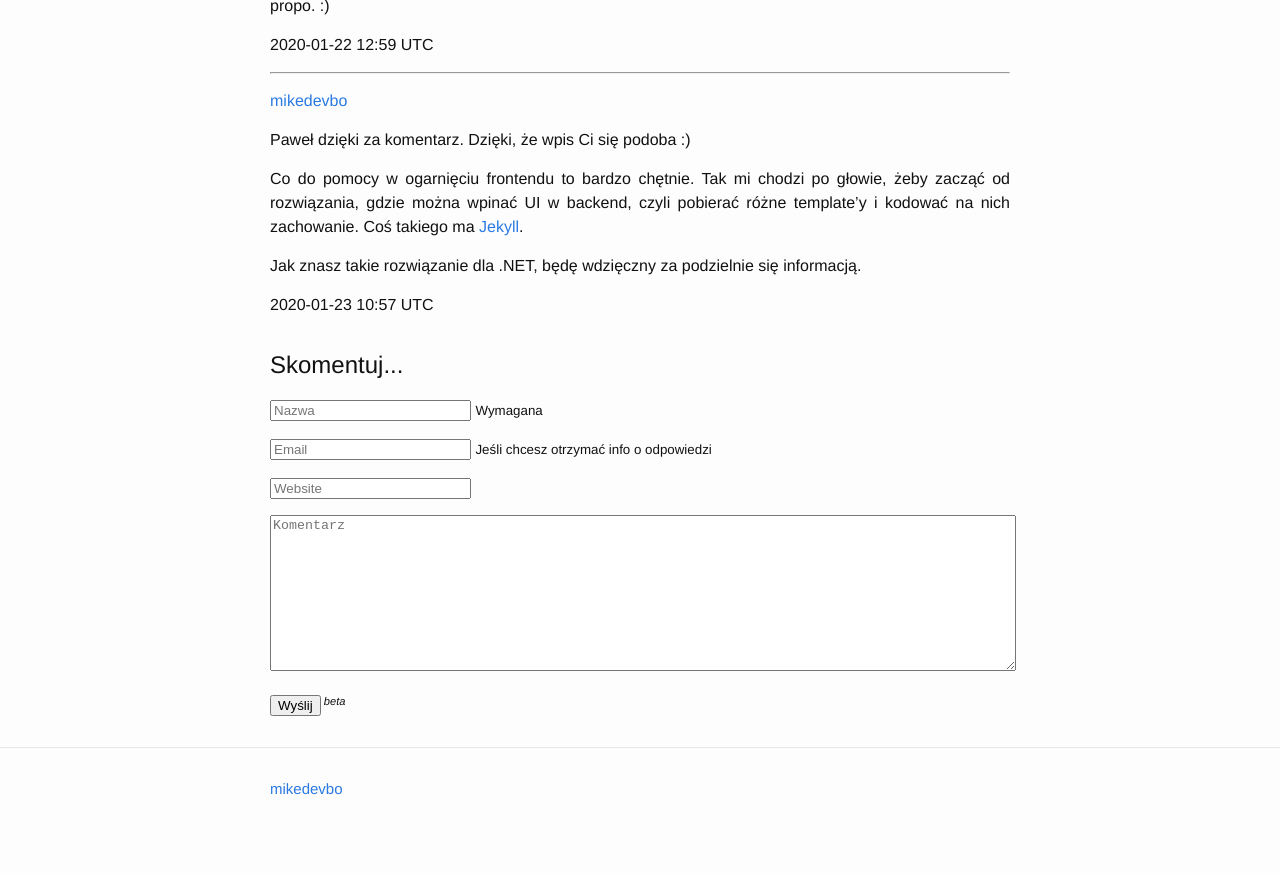
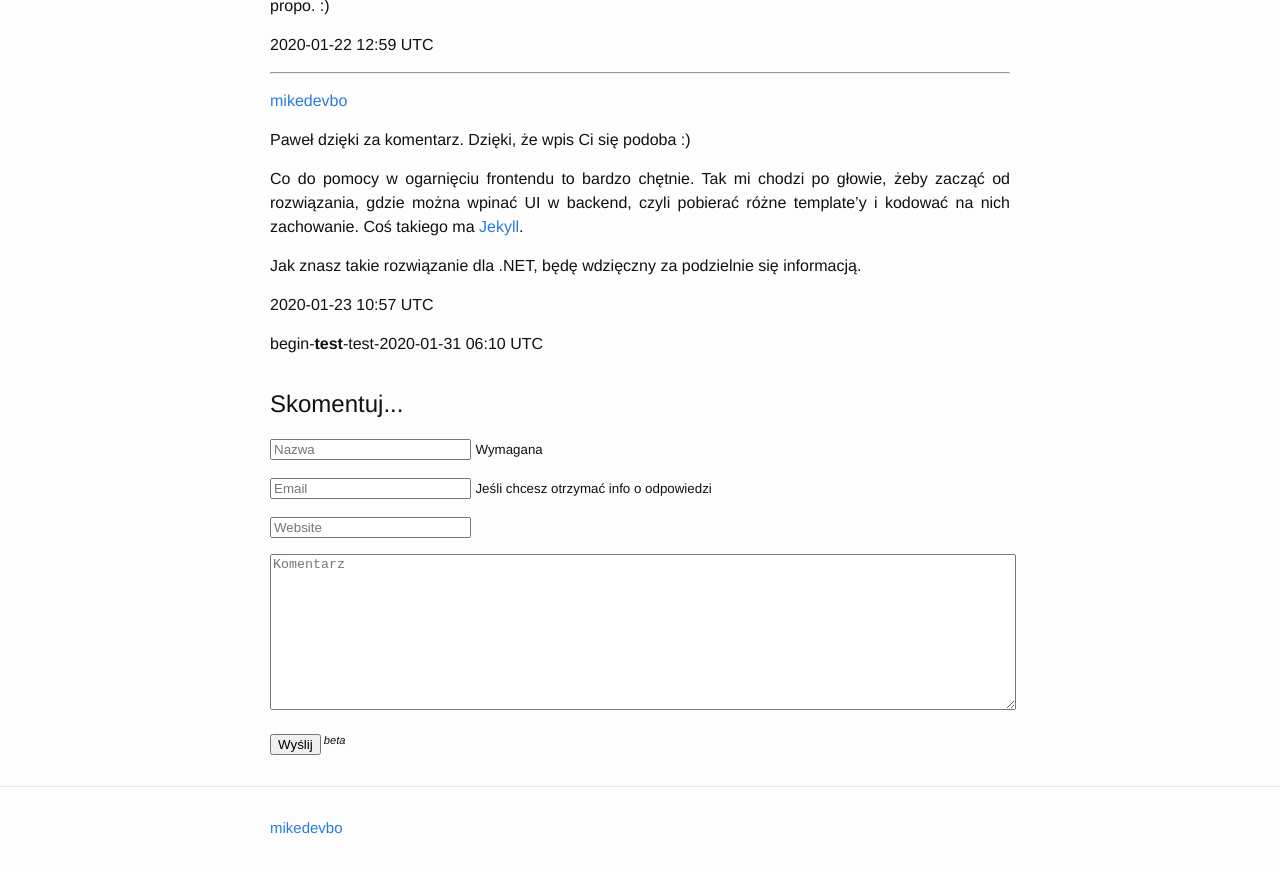
Before and after one commit to mikedevbo/mikedevbo.github.io, a Jekyll site: the page built from _posts/2020-01-12-what-was-what-is-what-will-be.md, in a window 1280 px wide and 900 px high, scrolled down 6347 px. Shown: the top 873 px of the window. Built offline with Jekyll 4.4.1, drawn with Linux system fonts in a browser that asks for light colours.

Commit message:
add comment

```diff
--- a/_posts/2020-01-12-what-was-what-is-what-will-be.md
+++ b/_posts/2020-01-12-what-was-what-is-what-will-be.md
@@ -136,3 +136,4 @@ Jak znasz takie rozwiązanie dla .NET, będę wdzięczny za podzielnie się info
 [13]: https://azure.microsoft.com/en-us/services/service-bus/ "azure service bus"
 [14]: https://docs.microsoft.com/en-us/azure/storage/queues/ "azure storage queues"
 [15]: https://fake.build/ "fake build"
+begin-**test**-test-2020-01-31 06:10 UTC
```
